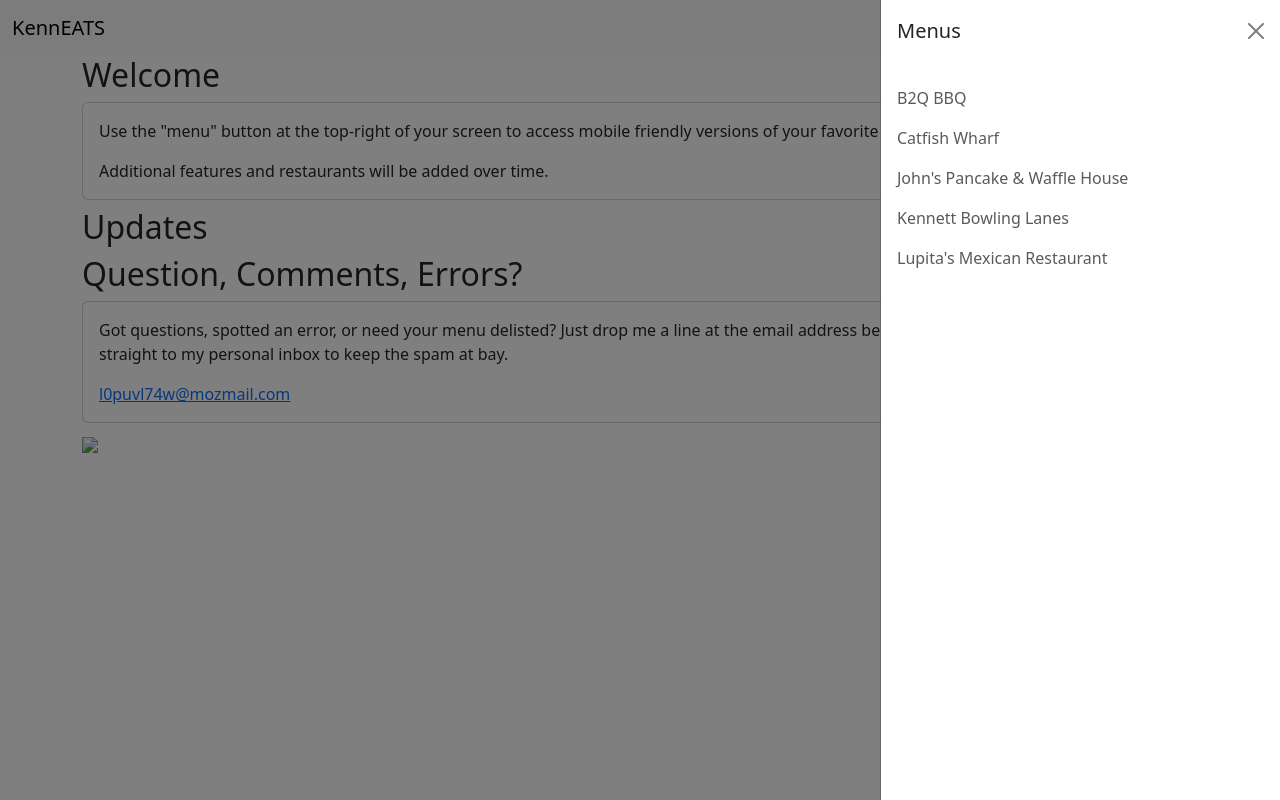
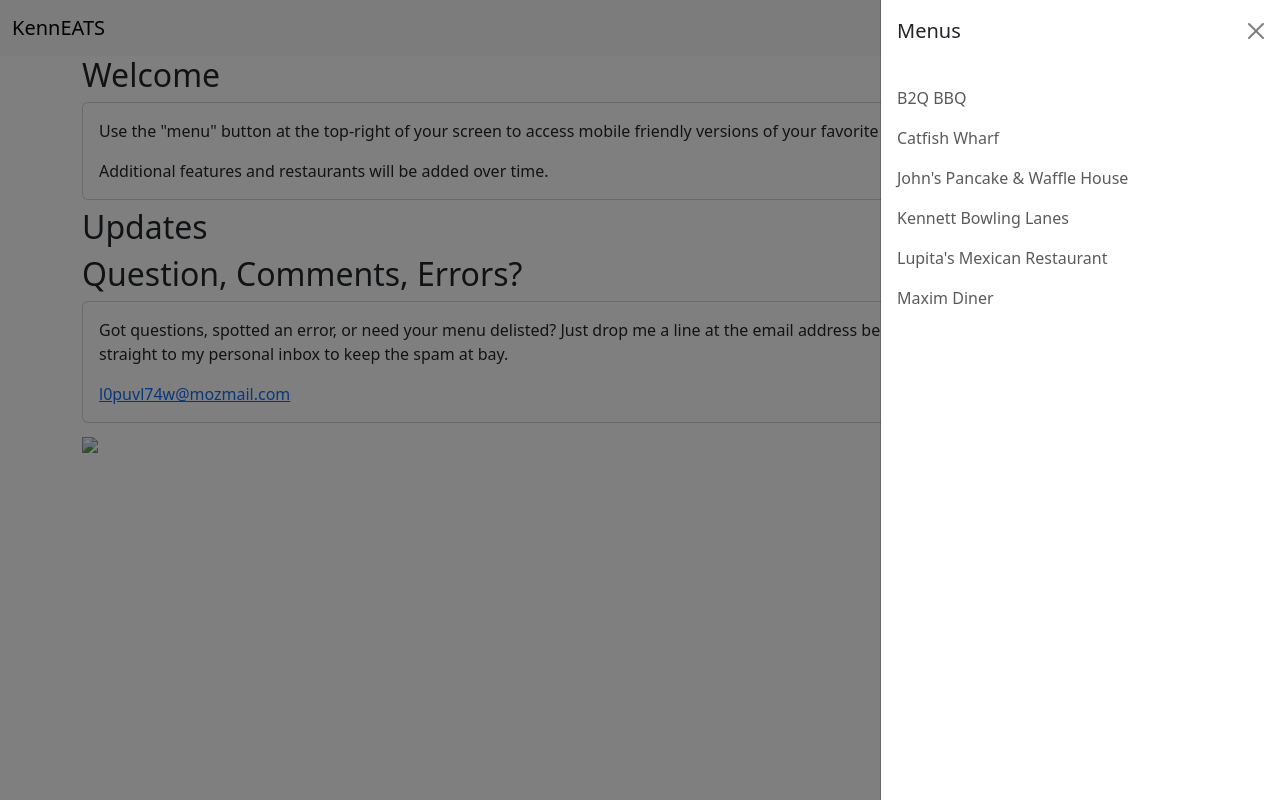
Before and after one commit to adostacey/menu-app, a Django app: template templates/home.html in a window 1280 px wide, after a click on "Menus". Run offline with Django 3.2, Linux system fonts and the light colour scheme; the template is opened without the code that fills it, so the values that code supplies are empty.

Commit message:
Add maxim diner link

```diff
--- a/templates/base.html
+++ b/templates/base.html
@@ -68,6 +68,9 @@
                             <li class="nav-item">
                                 <a class="nav-link" href="/menu/lupitas">Lupita's Mexican Restaurant</a>
                             </li>
+                            <li class="nav-item">
+                                <a class="nav-link" href="/menu/maxim">Maxim Diner</a>
+                            </li>
                         </ul>
                     </div>
                 </div>
```
